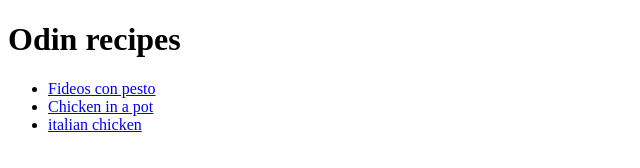
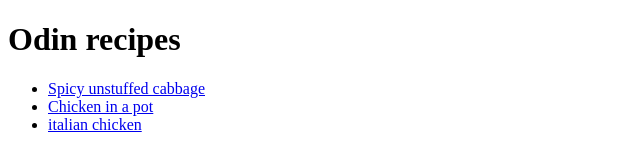
Before and after one commit to lisanzz/odin-recipes, a plain HTML site: page index.html in a window 1280 px wide. Shown: the full height of the page, 0-640 px from the left. Drawn offline with Linux system fonts and the light colour scheme.

Commit message:
changed fideo.html to spicy-cabbage1.html
changed the html file and its contents to english so the entire project
remains consistent.

```diff
--- a/index.html
+++ b/index.html
@@ -11,7 +11,9 @@
 
     <ul>
       <li>
-        <a href="./recipes/fideo.html" target="_BLANK">Fideos con pesto </a>
+        <a href="./recipes/fideo.html" target="_BLANK"
+          >Spicy unstuffed cabbage
+        </a>
       </li>
       <li>
         <a href="./recipes/chicken-in-a-pot.html" target="_BLANK"
```
Also changed, not shown: recipes/spicy-cabbage1.html (added, +10 -0 lines), recipes/spicy-cabbage.jpg (added).
